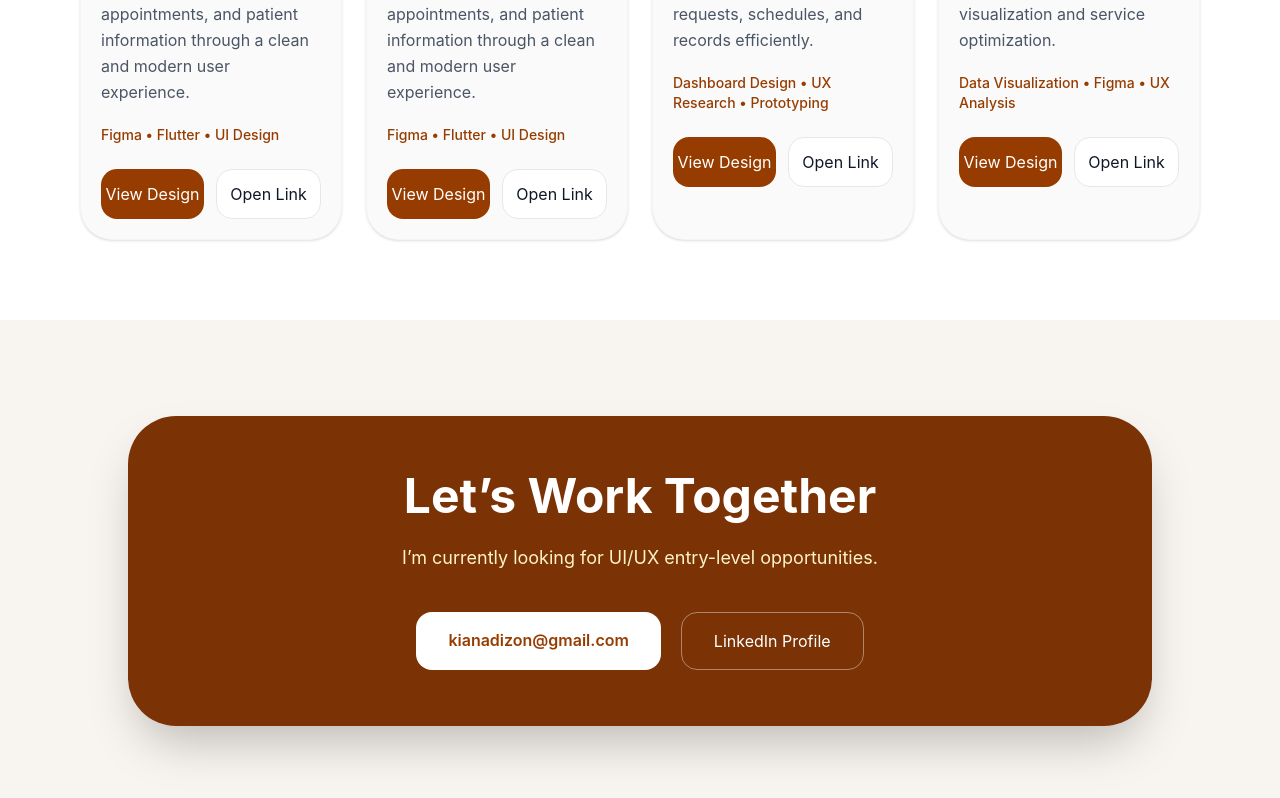
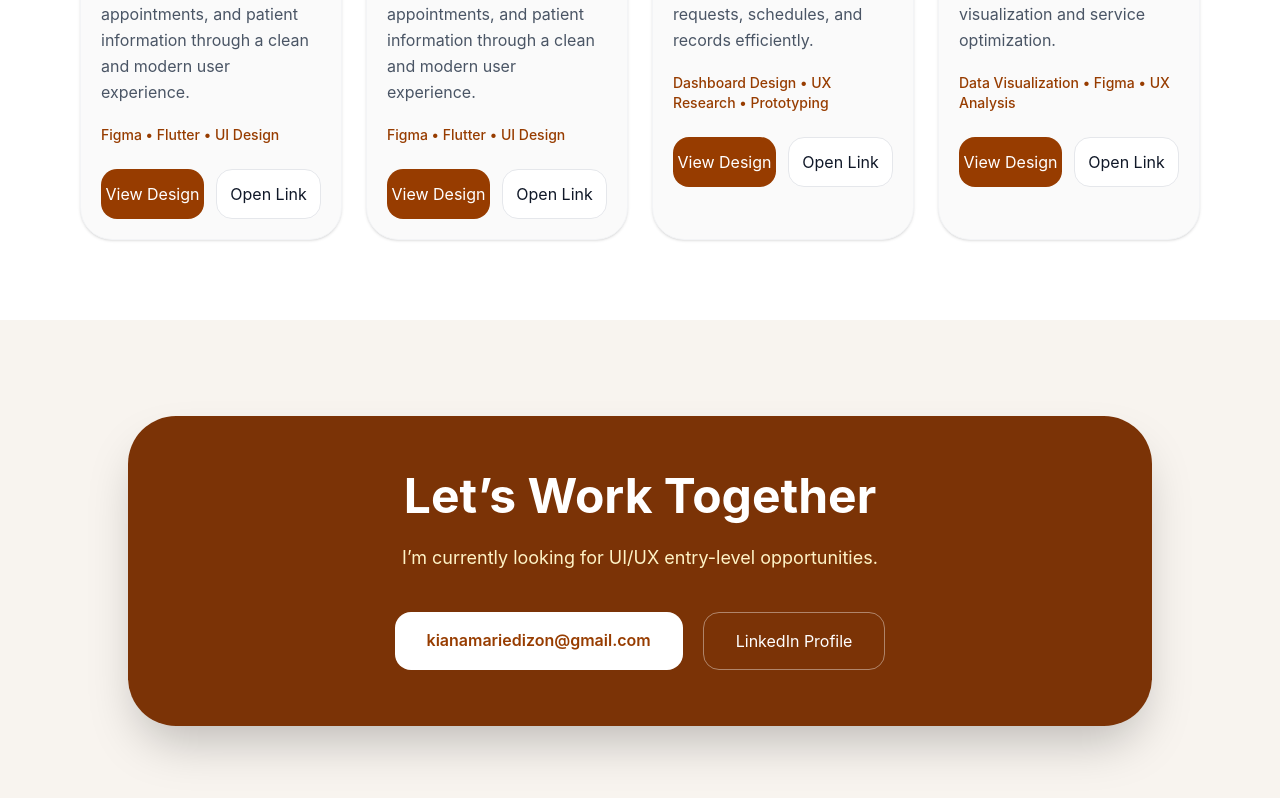
Before and after one commit to K-mariedizon/My-Portfolio, a React (Vite) app: page / in a window 1280 px wide. Shown: the part 2369-3167 px from the top of the page. Built offline with nearby package versions, Linux system fonts and the light colour scheme.

Commit message:
Update portfolio

```diff
--- a/src/App.jsx
+++ b/src/App.jsx
@@ -315,10 +315,10 @@ export default function PortfolioWebsite() {
 
           <div className="flex flex-col md:flex-row gap-5 justify-center">
               <a
-                href="mailto:kianadizon@gmail.com"
+                href="mailto:kianamariedizon@gmail.com"
                 className="bg-white text-amber-800 px-8 py-4 rounded-2xl font-semibold hover:scale-105 transition inline-block"
               >
-                kianadizon@gmail.com
+                kianamariedizon@gmail.com
               </a>
 
 
```
